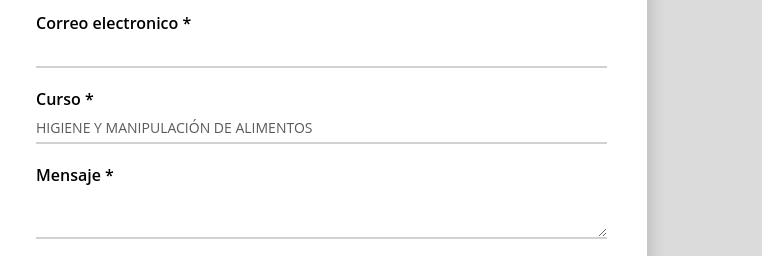
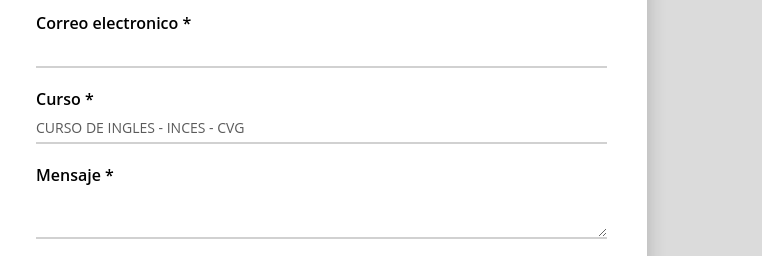
Before and after one commit to firecomputerdigital/Curso_Ingles, a plain HTML site: page index.html in a window 1280 px wide. Shown: the part 360-616 px from the top of the page, 518-1280 px from the left. Drawn offline with Linux system fonts and the light colour scheme.

Commit message:
Update index.html

```diff
--- a/index.html
+++ b/index.html
@@ -94,7 +94,7 @@
                 <input type="text" id="email">
 
                 <label for="asunto">Curso *</label>
-                <input type="text" value="HIGIENE Y MANIPULACIÓN DE ALIMENTOS" id="asunto" readonly>
+                <input type="text" value="CURSO DE INGLES - INCES - CVG" id="asunto" readonly>
 
                 <label for="mensaje">Mensaje *</label>
                 <textarea id="mensaje"></textarea>
```
